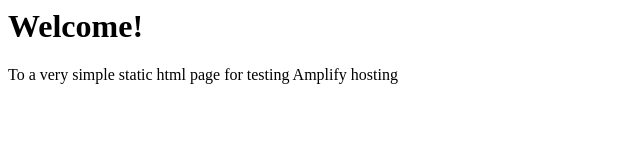
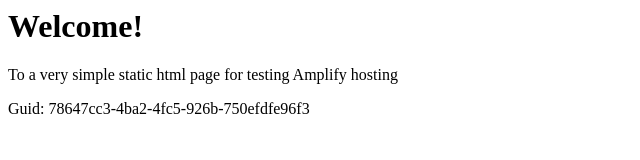
Before and after one commit to aws-aemilia-pdx/Github-PR-Commit-Integration-Test-DoNotTouch-GitHubAutoBuildCanaryTest-v1-gamma-us-west-2, a website: page src/index.html in a window 1280 px wide. Shown: the whole page, without its empty margins (0-640 px from the left). Drawn offline with Linux system fonts and the light colour scheme.

Commit message:
commit from integ tests

```diff
--- a/src/index.html
+++ b/src/index.html
@@ -1,3 +1,5 @@
+
+
 <html lang="en">
 
 <head>
@@ -10,6 +12,6 @@
 <body>
     <h1>Welcome!</h1>
     <p>To a very simple static html page for testing Amplify hosting</p>
-</body>
+    <p>Guid: 78647cc3-4ba2-4fc5-926b-750efdfe96f3</p></body>
 
 </html>
```
